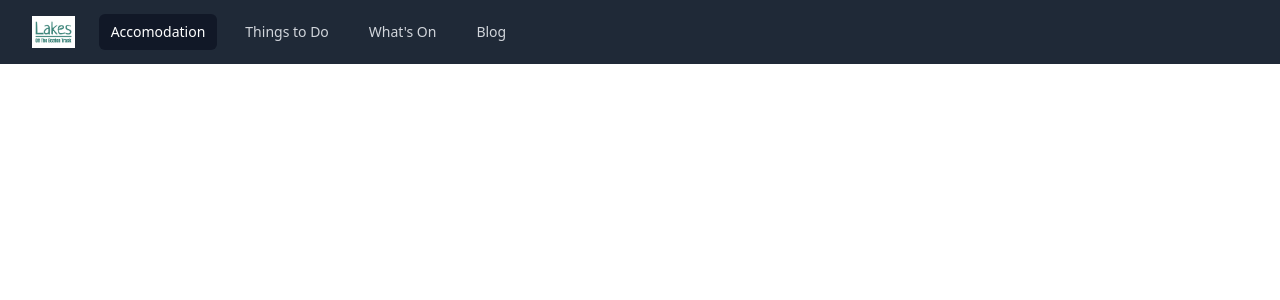
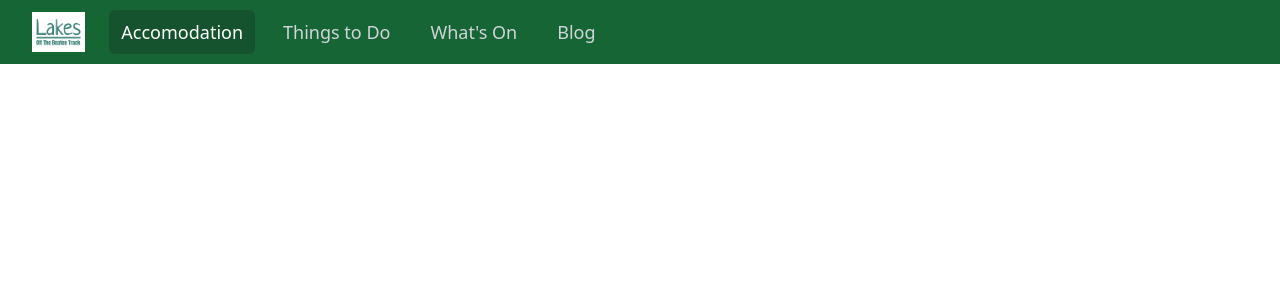
Before and after one commit to danielajoconnor/se2p8-project, a Next.js app: page / in a window 1280 px wide. Shown: the top 300 px of the page. Built offline with nearby package versions, Linux system fonts and the light colour scheme.

Commit message:
changed the colour of the navbar and resized the font of each nav item

```diff
--- a/components/shared/navbar/index.js
+++ b/components/shared/navbar/index.js
@@ -14,7 +14,7 @@ function classNames(...classes) {
 
 export default function NavBar() {
   return (
-    <Disclosure as="nav" className="bg-gray-800">
+    <Disclosure as="nav" className="bg-green-800">
       {({ open }) => (
         <>
           <div className="mx-auto max-w-7xl px-2 sm:px-6 lg:px-8">
@@ -33,12 +33,12 @@ export default function NavBar() {
               <div className="flex flex-1 items-center justify-center sm:items-stretch sm:justify-start">
                 <div className="flex  items-center">
                   <img
-                    className="block h-8 flex-shrink-0 w-auto lg:hidden"
+                    className="block h-10 flex-shrink-0 w-auto lg:hidden"
                     src="/images/logo.png"
                     alt="Your Company"
                   />
                   <img
-                    className="hidden h-8 w-auto lg:block"
+                    className="hidden h-10 w-auto lg:block"
                     src="/images/logo.png"
                     alt="Your Company"
                   />
@@ -51,9 +51,9 @@ export default function NavBar() {
                         href={item.href}
                         className={classNames(
                           item.current
-                            ? "bg-gray-900 text-white"
-                            : "text-gray-300 hover:bg-gray-700 hover:text-white",
-                          "rounded-md px-3 py-2 text-sm font-medium"
+                            ? "bg-green-900 text-white"
+                            : "text-gray-300 hover:bg-green-900 hover:text-white",
+                          "rounded-md px-3 py-2 text-lg font-medium"
                         )}
                         aria-current={item.current ? "page" : undefined}
                       >
```
